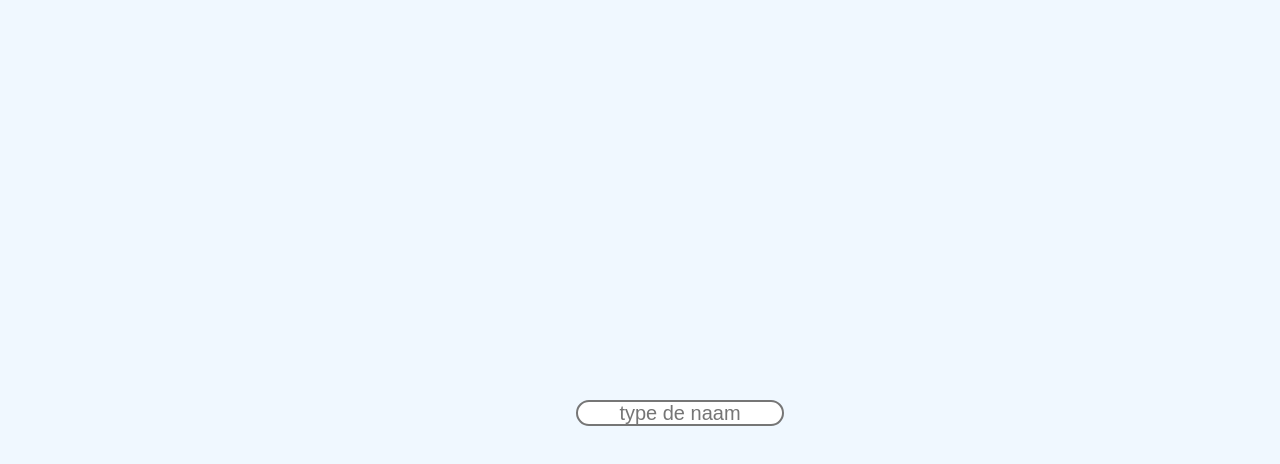
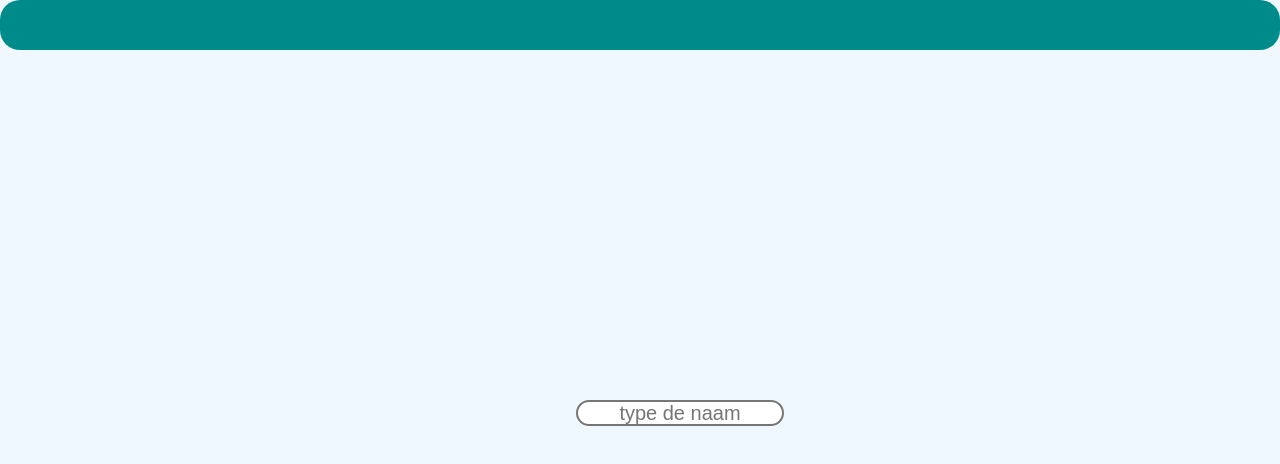
Before and after one commit to ayachi-code/naam_herkener, a website: page public/index.html in a window 1280 px wide. Drawn offline with Linux system fonts and the light colour scheme.

Commit message:
maakt een header boven

```diff
--- a/public/css/index.css
+++ b/public/css/index.css
@@ -1,5 +1,6 @@
 body {
     background-color: aliceblue;
+    margin: 0;
 }
 
 
@@ -17,3 +18,11 @@ body {
 
 
 }
+.boven {
+    width: 100%;
+    height: 20px;
+    border-radius: 20px;
+    background-color: darkcyan;
+    height: 50px;
+
+}
--- a/public/index.html
+++ b/public/index.html
@@ -8,6 +8,7 @@
     <title>namen herkener</title>
 </head>
 <body>
+    <div class="boven"></div>
     <input type="text" placeholder="type de naam" id="input_naam">
 </body>
 </html>
```
